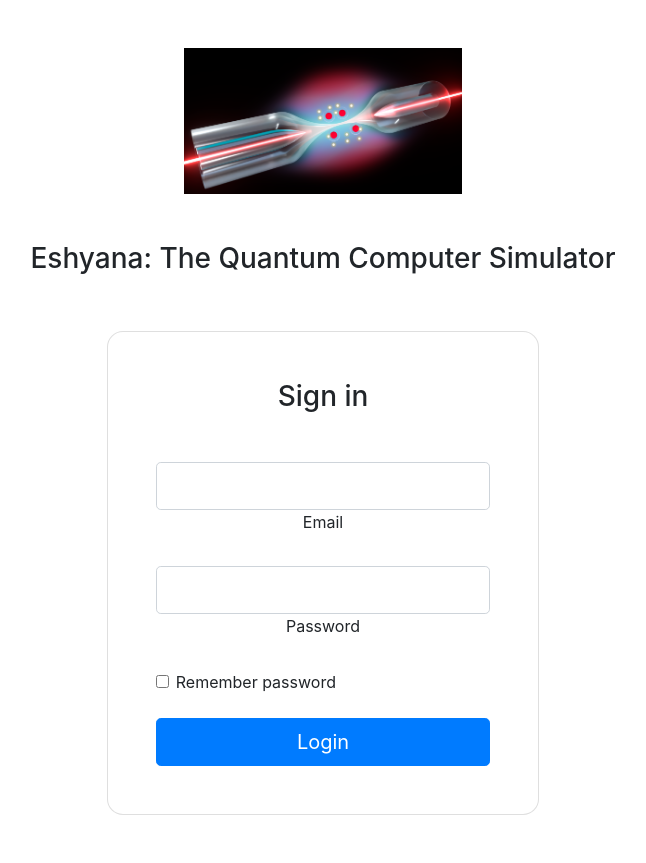
After one commit to bithabib/quantum_computer_simulator, a Flask app: page /login in a window 1280 px wide. The commit adds this page. Shown: the whole page, without its empty margins (317-963 px from the left). Run offline with Flask 3, Linux system fonts and the light colour scheme.

Commit message:
Login functionalities addd

```diff
--- /dev/null
+++ b/data_storage/admin_user.csv
@@ -0,0 +1,2 @@
+id,name,email,password,user_type
+1,habib,habibur.dream@gmail.com,habib,student
--- /dev/null
+++ b/templates/admin/login.html
@@ -0,0 +1,79 @@
+<!DOCTYPE html>
+<html lang="en">
+
+<head>
+
+    <!-- Required meta tags-->
+    <meta charset="UTF-8">
+    <meta name="viewport" content="width=device-width, initial-scale=1, shrink-to-fit=no">
+    <meta name="description" content="Eshyana: The Quantum Computer Simulator">
+    <meta name="author" content="Habibur Rahman">
+    <meta name="keywords" content="Eshyana: The Quantum Computer Simulator">
+    <link rel="stylesheet" href="https://cdn.jsdelivr.net/npm/bootstrap@4.4.1/dist/css/bootstrap.min.css"
+        integrity="sha384-Vkoo8x4CGsO3+Hhxv8T/Q5PaXtkKtu6ug5TOeNV6gBiFeWPGFN9MuhOf23Q9Ifjh" crossorigin="anonymous">
+    <script src="https://code.jquery.com/jquery-3.4.1.slim.min.js"
+        integrity="sha384-J6qa4849blE2+poT4WnyKhv5vZF5SrPo0iEjwBvKU7imGFAV0wwj1yYfoRSJoZ+n"
+        crossorigin="anonymous"></script>
+    <script src="https://cdn.jsdelivr.net/npm/popper.js@1.16.0/dist/umd/popper.min.js"
+        integrity="sha384-Q6E9RHvbIyZFJoft+2mJbHaEWldlvI9IOYy5n3zV9zzTtmI3UksdQRVvoxMfooAo"
+        crossorigin="anonymous"></script>
+    <script src="https://cdn.jsdelivr.net/npm/bootstrap@4.4.1/dist/js/bootstrap.min.js"
+        integrity="sha384-wfSDF2E50Y2D1uUdj0O3uMBJnjuUD4Ih7YwaYd1iqfktj0Uod8GCExl3Og8ifwB6"
+        crossorigin="anonymous"></script>
+    <!-- Title Page-->
+    <title>
+        Eshyana: The Quantum Computer Simulator
+    </title>
+</head>
+
+<body>
+    <div class="container">
+        <div class="d-flex justify-content-center mt-5 w-100">
+            <img class="w-25 h-25" src="{{url_for('static',filename='/src/icon/icon.png')}}" alt="Eshyana: The Quantum Computer Simulator" />
+        </div>
+        <div class="d-flex justify-content-center mt-5 w-100">
+            <h1 class="text-center">
+                <h3>Eshyana: The Quantum Computer Simulator</h3>
+            </h1>
+        </div>
+
+        <section>
+            <div class="container py-5 h-100">
+                <div class="row d-flex justify-content-center align-items-center h-100">
+                    <div class="col-12 col-md-8 col-lg-6 col-xl-5">
+                        <div class="card shadow-2-strong" style="border-radius: 1rem;">
+                            <form action="{{ url_for('token') }}" method="post">
+                                <div class="card-body p-5 text-center">
+
+                                    <h3 class="mb-5">Sign in</h3>
+
+                                    <div class="form-outline mb-4">
+                                        <input type="email" name="email" class="form-control form-control-lg" />
+                                        <label class="form-label" for="typeEmailX-2">Email</label>
+                                    </div>
+
+                                    <div class="form-outline mb-4">
+                                        <input type="password" name="password" class="form-control form-control-lg" />
+                                        <label class="form-label" for="typePasswordX-2">Password</label>
+                                    </div>
+
+                                    <!-- Checkbox -->
+                                    <div class="form-check d-flex justify-content-start mb-4">
+                                        <input class="form-check-input" type="checkbox" value="" id="form1Example3" />
+                                        <label class="form-check-label" for="form1Example3"> Remember password </label>
+                                    </div>
+
+                                    <button class="btn btn-primary btn-lg btn-block" type="submit">Login</button>
+
+                                </div>
+                            </form>
+                        </div>
+                    </div>
+                </div>
+            </div>
+        </section>
+
+    </div>
+</body>
+
+</html>
--- a/templates/includes/nav_header.html
+++ b/templates/includes/nav_header.html
@@ -55,6 +55,9 @@
                 <li class="nav-item">
                     <a class="nav-link" href="/programming">Quantum Programming</a>
                 </li>
+                <li class="nav-item">
+                    <a class="nav-link" href="/login">Login</a>
+                </li>
             </ul>
         </div>
     </nav>
--- /dev/null
+++ b/views/admin/login.py
@@ -0,0 +1,6 @@
+# This is login python file
+from app import app
+from flask import render_template
+@app.route('/login')
+def login():
+    return render_template('admin/login.html')
```
Also changed, not shown: app.py (+6 -1 lines), views/login_required_function.py (added, +10 -0 lines), views/token.py (added, +38 -0 lines).
